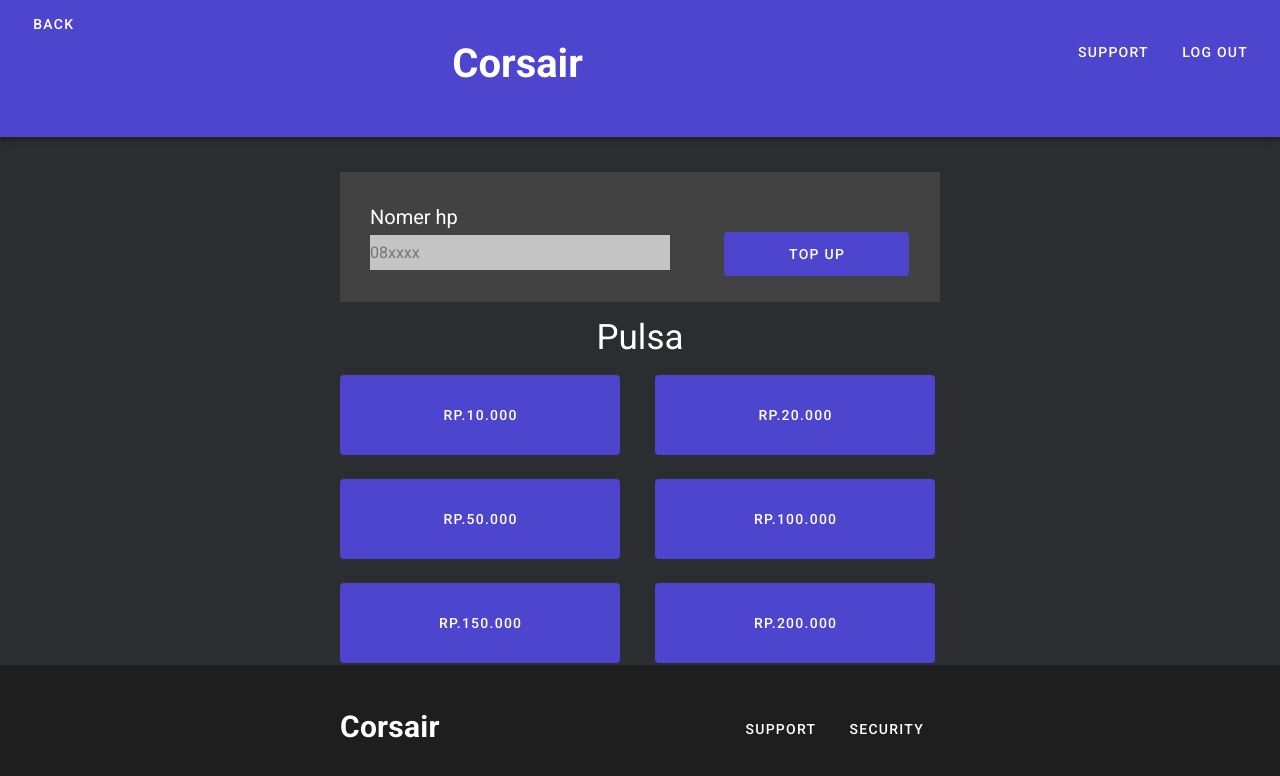
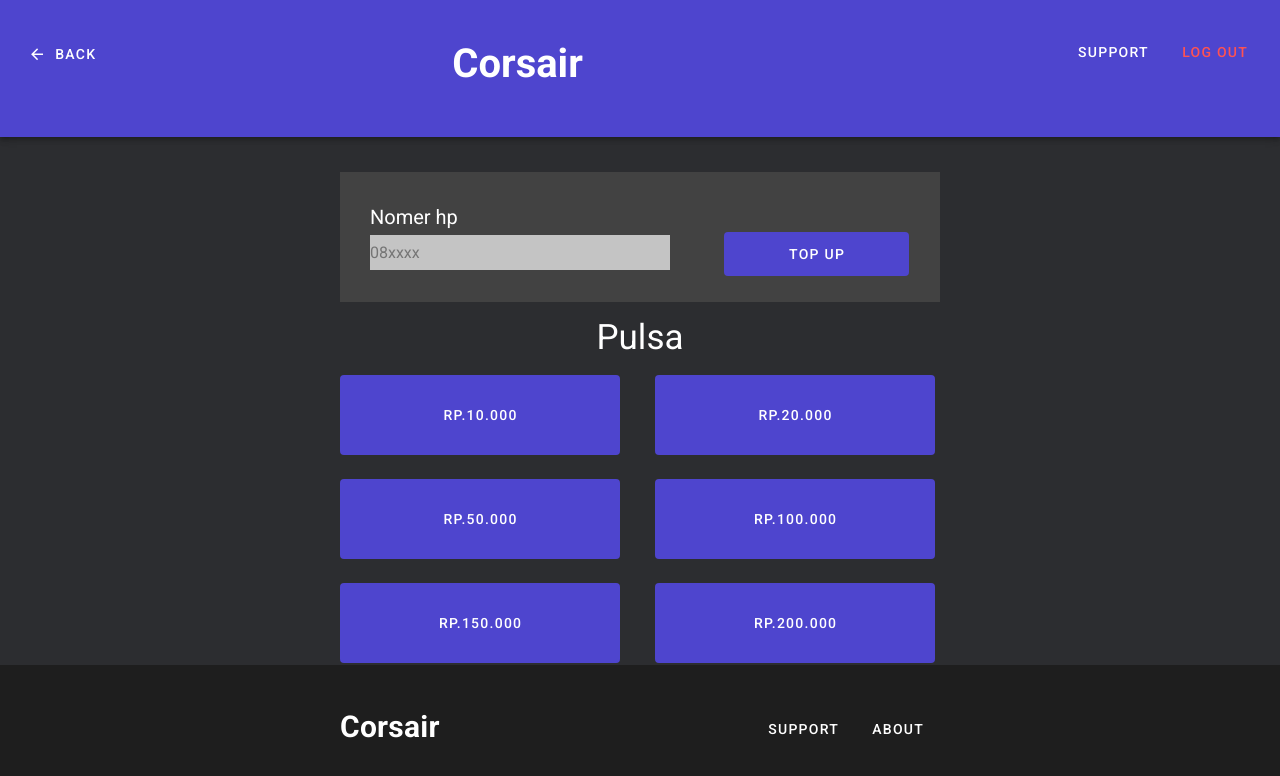
Before and after one commit to GungdeAngga/miniProjectVueJs, a Vue app: page /pulsa in a window 1280 px wide. Shown: the top 776 px of the page. Built offline with nearby package versions, Linux system fonts and the light colour scheme.

Commit message:
Add files via upload

```diff
--- a/src/router/index.js
+++ b/src/router/index.js
@@ -6,6 +6,7 @@ import Login from '@/views/loginPage.vue';
 import Pulsa from '@/views/pulsaPage.vue';
 import Topup from '@/views/topupPage.vue';
 import Withdraw from '@/views/withdrawPage.vue';
+import History from '@/views/historyPage.vue';
 
 Vue.use(VueRouter);
 
@@ -41,6 +42,11 @@ const routes = [
         name: 'withdrawPage',
         component: Withdraw,
     },
+    {
+        path: '/history',
+        name: 'hitoryPage',
+        component: History,
+    },
 
 ];
 const router = new VueRouter({
--- /dev/null
+++ b/src/views/historyPage.vue
@@ -0,0 +1,91 @@
+<template>
+
+  <v-app class="historyPage">
+<div>
+    <v-app-bar
+      color="#4E45CE"
+      dense
+      dark
+      style="height: 137px;"
+    >
+  <div class="buttonBack">
+    <v-btn text
+    router-link to="/">
+         <v-icon
+          dark
+          left
+        >
+          mdi-arrow-left
+        </v-icon>
+        back
+    </v-btn>
+  </div>
+          <div class="headerBack">
+
+            <span class="headerTitle"><strong>Corsair</strong></span>
+
+            <v-spacer></v-spacer>
+
+            <v-btn text>
+              support
+            </v-btn>
+
+            <v-btn text
+            router-link to="/login"
+            color="error">
+              Log Out
+            </v-btn>
+          </div>
+    </v-app-bar>
+</div>
+
+
+
+<div class="place">
+  <div class="internalPage">
+
+
+  </div>
+</div>
+
+
+
+<div class="footer">
+    <v-footer
+    dark
+    padless
+    >
+      <v-card
+        class="flex"
+        flat
+        tile
+        style="height:135px"
+      >
+        <v-card-title class="#110E0E">
+          <div class="footerTitle">
+            <span class="textFooterTitle"><strong>Corsair</strong></span>
+
+            <v-spacer></v-spacer>
+
+            <v-btn text>
+              support
+            </v-btn>
+
+            <v-btn text>
+              about
+            </v-btn>
+          </div>
+        </v-card-title>
+      </v-card>
+    </v-footer>
+</div>
+  </v-app>
+</template>
+
+<script>
+export default {
+    name: "historyPage",
+    data: () => ({
+    }),
+}
+</script>
--- a/src/views/homePage.vue
+++ b/src/views/homePage.vue
@@ -13,12 +13,14 @@
 
             <v-spacer></v-spacer>
 
-            <v-btn text>
-              riwayat
+            <v-btn text
+            router-link to="/history">
+              history
             </v-btn>
 
             <v-btn text
-            router-link to="/login">
+            router-link to="/login"
+            color="error">
               Log Out
             </v-btn>
           </div>
@@ -30,7 +32,7 @@
 <div class="place">
   <div class="internalPage">
     <div class="jmlhUang">
-      <span class="text">Account Balance</span><br>
+      <span class="text">Account Balance</span><br> <!--home pulsa topup withdraw histori pake graph ql-->
       <span class="balance">Rp 10.0000.000</span> <!--total jumlah uang di akun (bisa berubah)-->
       <span>
         <v-btn depressed large
@@ -91,7 +93,7 @@
             </v-btn>
 
             <v-btn text>
-              security
+              about
             </v-btn>
           </div>
         </v-card-title>
--- a/src/views/loginPage.vue
+++ b/src/views/loginPage.vue
@@ -21,7 +21,7 @@
         <label for="fname">Username</label><br>
         <input type="text" id="username" name="username" color="#C4C4C4"><br><br>
         <label for="pwd">Password</label><br>
-        <input type="password" id="pwd" name="pwd" minlength="8">
+      <input type="password" id="pwd" name="pwd" minlength="8"><br><br>
         <v-btn depressed large
         dark color="#4E45CE"
         width="185px"
@@ -65,7 +65,7 @@
             </v-btn>
 
             <v-btn text>
-              security
+              about
             </v-btn>
           </div>
         </v-card-title>
--- a/src/views/pulsaPage.vue
+++ b/src/views/pulsaPage.vue
@@ -10,6 +10,12 @@
   <div class="buttonBack">
     <v-btn text
     router-link to="/">
+        <v-icon
+          dark
+          left
+        >
+          mdi-arrow-left
+        </v-icon>
         back
     </v-btn>
   </div>
@@ -24,7 +30,8 @@
             </v-btn>
 
             <v-btn text
-            router-link to="/login">
+            router-link to="/login"
+            color="error">
               Log Out
             </v-btn>
           </div>
@@ -127,7 +134,7 @@
             </v-btn>
 
             <v-btn text>
-              security
+              about
             </v-btn>
           </div>
         </v-card-title>
@@ -147,12 +154,16 @@ export default {
 
 <style>
 
+.buttonBack{
+  margin-top: 60px;
+}
+
 .headerBack{
   width: 1000px;
   display: flex;
   margin: auto;
   margin-top: 34px;
-  margin-left: 362px;
+  margin-left: 340px;
 }
 
 .buttonPlace{
--- a/src/views/registerPage.vue
+++ b/src/views/registerPage.vue
@@ -14,7 +14,7 @@
     </div>
 <!--login register-->
 <div class="place">
-  <div class="internalPage">
+  <div class="internalPage"> <!--login sama register pake axios-->
     <div class="loginInput">
       <div class="loginForm">
         <label for="fname">Username</label><br>
@@ -58,7 +58,7 @@
             </v-btn>
 
             <v-btn text>
-              security
+              about
             </v-btn>
           </div>
         </v-card-title>
--- a/src/views/topupPage.vue
+++ b/src/views/topupPage.vue
@@ -10,6 +10,12 @@
   <div class="buttonBack">
     <v-btn text
     router-link to="/">
+        <v-icon
+          dark
+          left
+        >
+          mdi-arrow-left
+        </v-icon>
         back
     </v-btn>
   </div>
@@ -24,7 +30,8 @@
             </v-btn>
 
             <v-btn text
-            router-link to="/login">
+            router-link to="/login"
+            color="error">
               Log Out
             </v-btn>
           </div>
@@ -126,7 +133,7 @@
             </v-btn>
 
             <v-btn text>
-              security
+              about
             </v-btn>
           </div>
         </v-card-title>
--- a/src/views/withdrawPage.vue
+++ b/src/views/withdrawPage.vue
@@ -10,6 +10,12 @@
   <div class="buttonBack">
     <v-btn text
     router-link to="/">
+        <v-icon
+          dark
+          left
+        >
+          mdi-arrow-left
+        </v-icon>
         back
     </v-btn>
   </div>
@@ -24,7 +30,8 @@
             </v-btn>
 
             <v-btn text
-            router-link to="/login">
+            router-link to="/login"
+            color="error">
               Log Out
             </v-btn>
           </div>
@@ -126,7 +133,7 @@
             </v-btn>
 
             <v-btn text>
-              security
+              about
             </v-btn>
           </div>
         </v-card-title>
```
